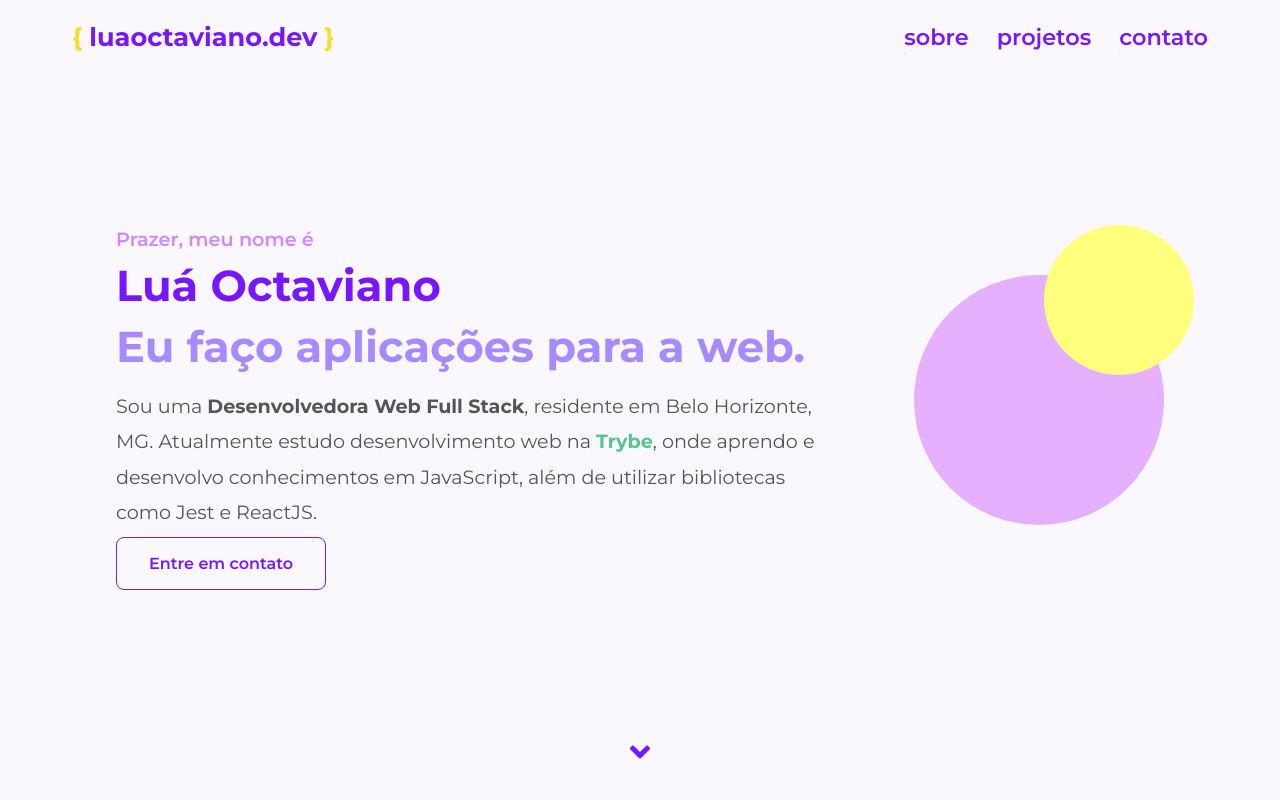
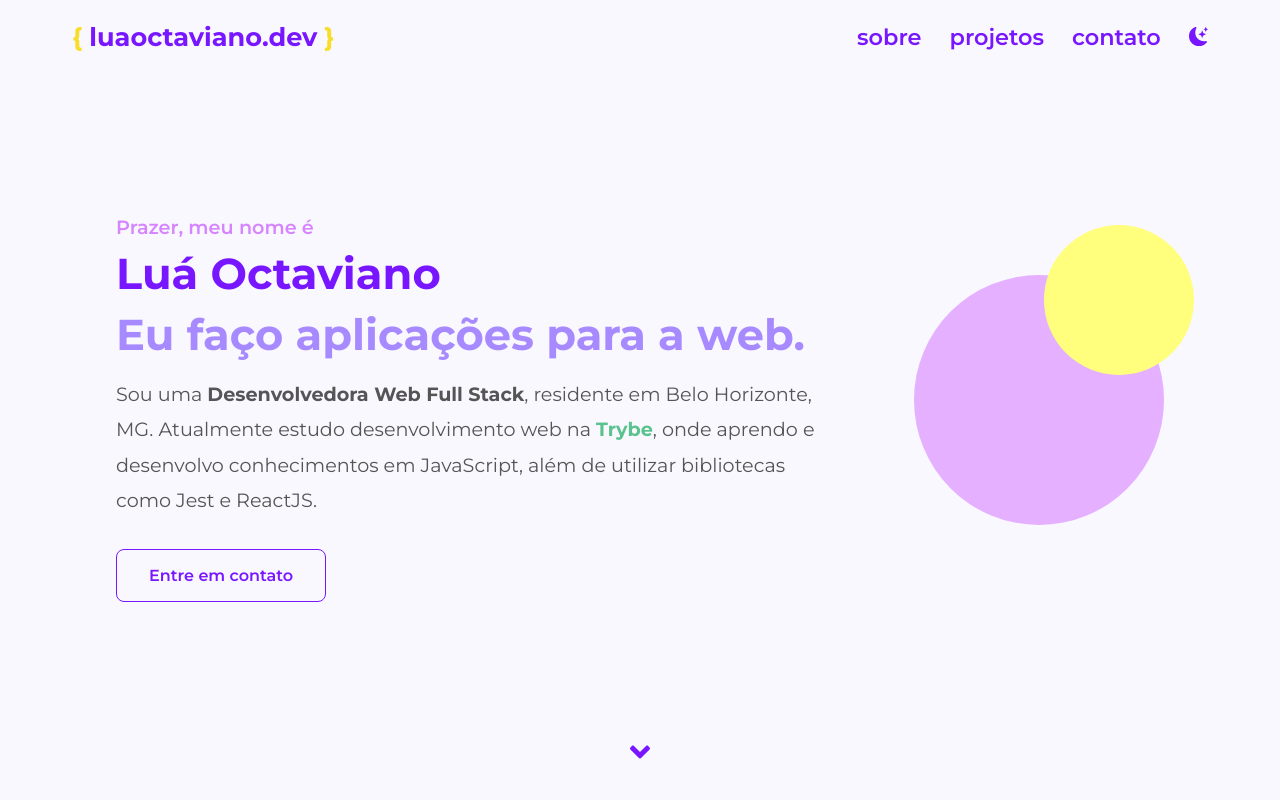
Before and after one commit to luacomacento/luacomacento.github.io, a React (Create React App) app: page / in a window 1280 px wide. Shown: the top 800 px of the page. Built offline with nearby package versions, Linux system fonts and the light colour scheme.

Commit message:
feat: adicionado dark mode (em progresso)

```diff
--- a/src/App.css
+++ b/src/App.css
@@ -2,6 +2,9 @@
   --vibrant-purple: rgb(120 23 255);
   --light-purple: rgb(167 138 255);
   --light-background: rgb(249 248 255);
+  --dark-background: #090d2a;
+  --card-dark: #181c3c;
+  --card-dark-hover: #222750;
   --pink: rgb(214 133 255);
   --light-pink: rgb(229 176 255);
   --light-yellow: rgb(255 255 125);
@@ -22,6 +25,19 @@ body {
   background-color: var(--light-background);
   font-family: Montserrat, sans-serif;
   color: rgb(85 85 85);
+}
+
+body.dark {
+  background-color: var(--dark-background);
+  color: rgb(208 208 211);
+}
+
+.dark a,
+.dark b,
+.dark .bold,
+.dark h2,
+.dark h3 {
+  color: white;
 }
 
 /* html {
@@ -56,7 +72,7 @@ header a::after,
   background-color: var(--js-yellow);
   transition: opacity 300ms, transform 300ms;
   opacity: 1;
-  transform: translate3d(-100%, 0, 0);
+  transform: translate3d(-101%, 0, 0);
 }
 
 header a:hover::after,
--- a/src/components/about/About.css
+++ b/src/components/about/About.css
@@ -28,6 +28,14 @@
   border-radius: 8px;
   overflow: hidden;
   transition: all 0.3s cubic-bezier(0.25, 0.8, 0.25, 1);
+}
+
+.dark .about-container {
+  background-color: var(--card-dark);
+}
+
+.dark .about-container:hover {
+  background-color: var(--card-dark-hover);
 }
 
 .about-container:hover {
--- a/src/components/header/Header.css
+++ b/src/components/header/Header.css
@@ -6,6 +6,10 @@ header {
   position: fixed;
   width: 100%;
   z-index: 2;
+}
+
+.dark header {
+  background-color: var(--dark-background);
 }
 
 header h1 {
@@ -22,15 +26,28 @@ nav ul {
   height: 100%;
 }
 
-header svg {
+nav li {
+  display: flex;
+  align-items: center;
+}
+
+.hamburger {
   color: var(--vibrant-purple);
   display: none;
   cursor: pointer;
   font-size: 1.4rem;
 }
 
+.dark .hamburger {
+  color: white;
+}
+
 #title a {
   color: var(--vibrant-purple);
+}
+
+.dark #title a {
+  color: white;
 }
 
 #title a::after {
@@ -39,6 +56,20 @@ header svg {
 
 #title span {
   color: var(--js-yellow);
+}
+
+.transparent {
+  cursor: pointer;
+  background-color: transparent;
+  border: none;
+  color: var(--vibrant-purple);
+  font-size: 1.2rem;
+  display: flex;
+  align-items: center;
+}
+
+.dark .transparent {
+  color: white;
 }
 
 @media screen and (max-width: 768px) {
@@ -52,7 +83,7 @@ header svg {
     font-size: 1.4rem;
   }
 
-  header svg {
+  header .hamburger {
     display: unset;
   }
 
--- a/src/components/header/Header.js
+++ b/src/components/header/Header.js
@@ -1,4 +1,5 @@
 import React, { Component } from 'react';
+import { BsFillMoonStarsFill, BsFillSunFill } from 'react-icons/bs';
 import { FaBars, FaTimes } from "react-icons/fa";
 import './Header.css';
 
@@ -6,7 +7,8 @@ class Header extends Component {
   constructor() {
     super()
     this.state = {
-      menuState: 'closed'
+      menuState: 'closed',
+      dark: false,
     }
 
     this.toggleMenu = this.toggleMenu.bind(this)
@@ -27,17 +29,32 @@ class Header extends Component {
   }
 
   render() {
+    const {dark, menuState} = this.state;
     return (
       <header>
         <h1 id="title"><a href="/"><span>{'{'}</span> luaoctaviano.dev <span>{"}"}</span></a></h1>
         <div onClick={this.toggleMenu}>
-            {this.state.menuState === 'closed' ? <FaBars /> : <FaTimes />}
+            {menuState === 'closed' ? <FaBars className='hamburger' /> : <FaTimes className='hamburger' />}
           </div>
         <nav>
           <ul>
             <li><a onClick={this.toggleMenu} href="#about">sobre</a></li>
             <li><a onClick={this.toggleMenu} href="#projects">projetos</a></li>
             <li><a onClick={this.toggleMenu} href="https://linked.in/in/luaoctaviano" target="_blank" rel="noreferrer">contato</a></li>
+            <li>
+              <button
+                className="transparent"
+                type="button"
+                onClick={() => {
+                  document.body.classList.toggle('dark');
+                  this.setState({dark: !dark})
+                }}>
+                  {dark
+                    ? <BsFillSunFill size="1.4rem"/>
+                    : <BsFillMoonStarsFill />
+                  }
+              </button>
+            </li>
           </ul>
         </nav>
       </header>
--- a/src/components/intro/Intro.css
+++ b/src/components/intro/Intro.css
@@ -41,12 +41,16 @@
   margin-bottom: 8px;
 }
 
+.dark .intro-name {
+  color: rgb(251 227 255);
+}
+
 .intro-skills {
   color: var(--light-purple);
 }
 
 .intro-text {
-  margin: 16px 0 24px;
+  margin: 16px 0 48px;
   font-size: 1.2rem;
   line-height: 2.2rem;
 }
@@ -56,8 +60,16 @@
   transition: color 0.2s;
 }
 
+.dark .trybe-link {
+  color: #79ffbc;
+}
+
 .trybe-link:hover {
   color: #2e6c51;
+}
+
+.dark .trybe-link:hover {
+  color: #00cf67;
 }
 
 .balls {
--- a/src/components/project-card/ProjectCard.css
+++ b/src/components/project-card/ProjectCard.css
@@ -8,8 +8,18 @@
   max-width: calc(50% - 16px);
 }
 
+.dark .project-card {
+  background-color: var(--card-dark);
+  box-shadow: 0 1px 3px rgb(37 0 58 / 12%), 0 1px 2px rgb(28 0 45 / 24%);
+}
+
 .project-card:hover {
   box-shadow: 0 14px 28px rgb(145 103 172 / 25%), 0 10px 10px rgb(145 103 172 / 22%);
+}
+
+.dark .project-card:hover {
+  background-color: var(--card-dark-hover);
+  box-shadow: 0 14px 28px rgb(33 0 55 / 25%), 0 10px 10px rgb(42 0 67 / 22%);
 }
 
 .project-img-container {
```
Also changed, not shown: src/components/button/Button.css (+9 -0 lines).
